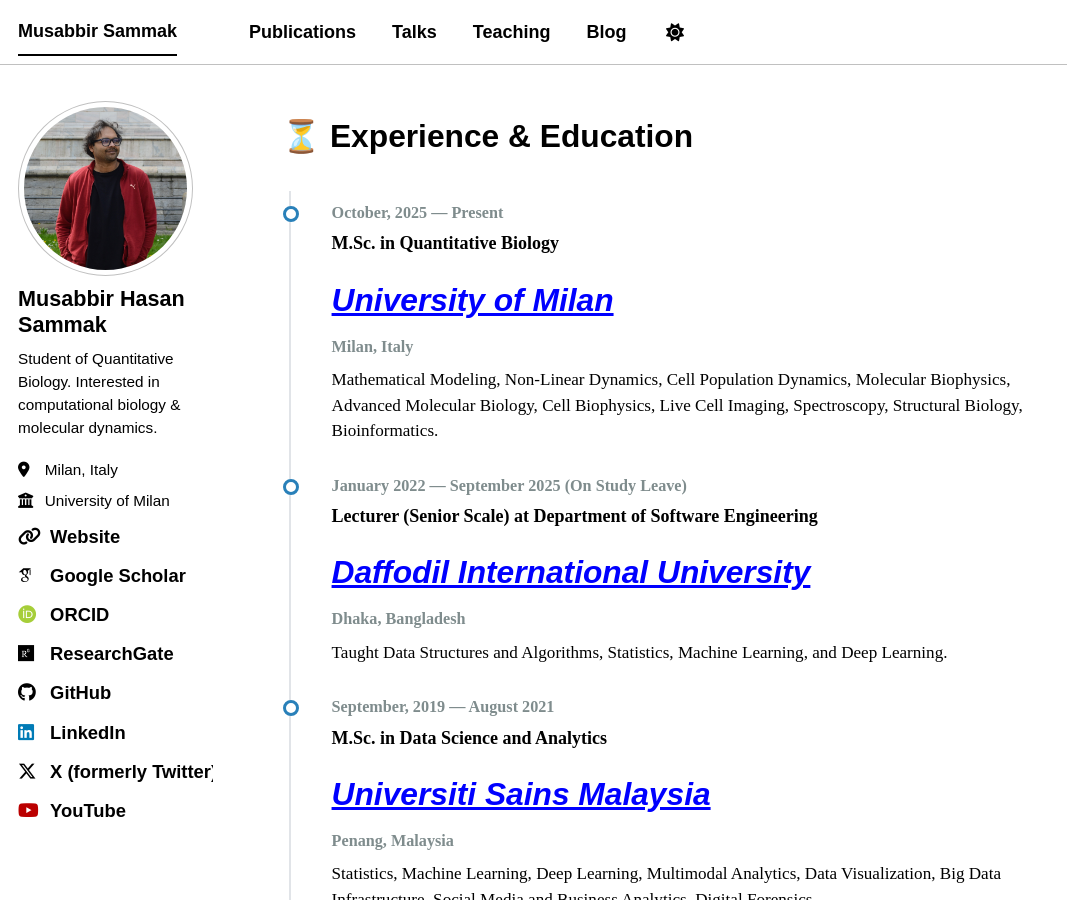
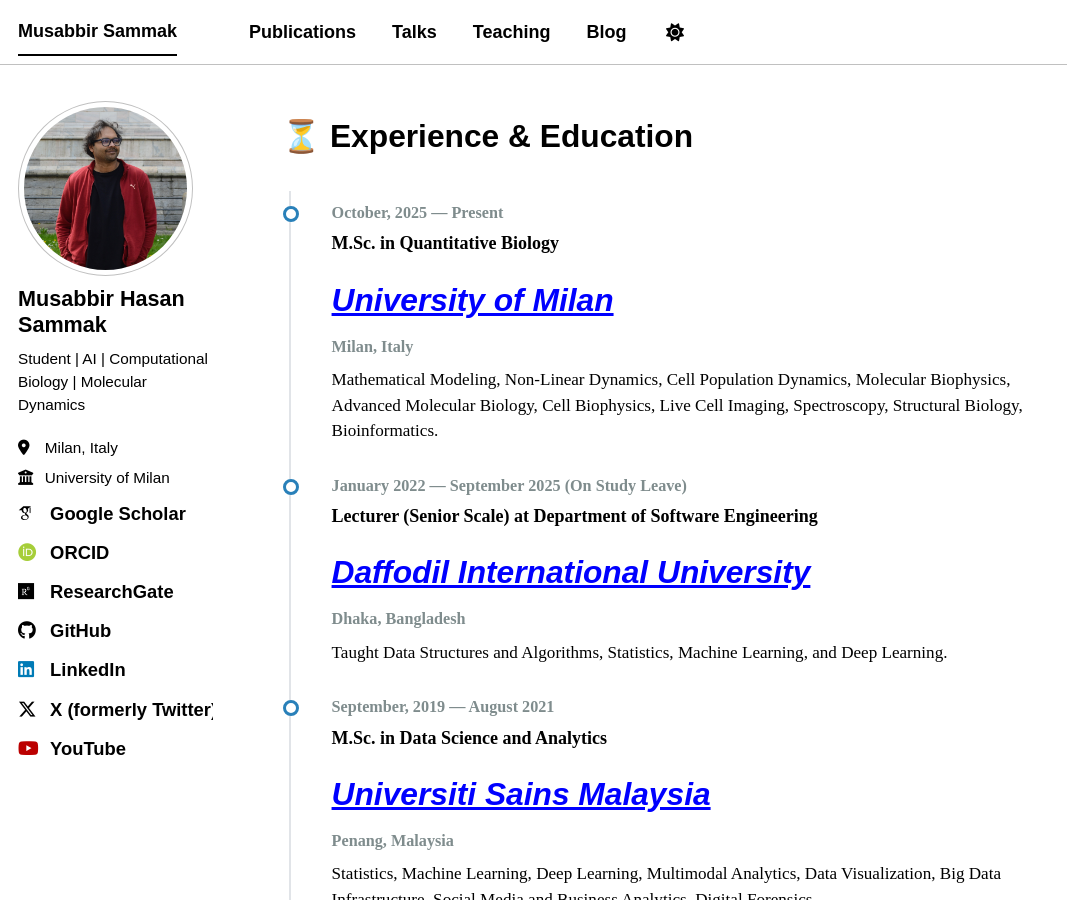
Before and after one commit to musabbirsammak/musabbirsammak.github.io, a Jekyll site: the page built from _pages/about.md, in a window 1280 px wide and 900 px high. Shown: the whole window, without its empty margins (0-1067 px from the left). Built offline with Jekyll 4.4.1, drawn with Linux system fonts in a browser that asks for light colours; some web fonts are replaced; a script bundle is joined from its source files by our own code; library files that are not in the unit come from our copies.

```diff
--- a/_config.yml
+++ b/_config.yml
@@ -26,10 +26,10 @@ author:
   avatar           : "profile.jpeg"
   name             : "Musabbir Hasan Sammak"
   pronouns         : # example: "she/her"
-  bio              : "Student of Quantitative Biology. Interested in computational biology & molecular dynamics."
+  bio              : "Student | AI | Computational Biology | Molecular Dynamics"
   location         : "Milan, Italy"
   employer         : "University of Milan"
-  uri              : "https://musabbirsammak.github.io/"
+  uri              :
   email            : # Email
 
   # Academic websites
@@ -96,7 +96,7 @@ teaser                   :  # filename of teaser fallback teaser image placed in
 breadcrumbs              : false # true, false (default)
 words_per_minute         : 160
 future                   : true
-read_more                : "disabled" # if enabled, adds "Read more" links to excerpts
+read_more                : "enabled" # if enabled, adds "Read more" links to excerpts
 talkmap_link             : true      #change to true to add link to talkmap on talks page
 comments:
   provider               : # false (default), "disqus", "discourse", "facebook", "google-plus", "staticman", "custom"
```
Also changed, not shown: _includes/head.html (+9 -0 lines).
